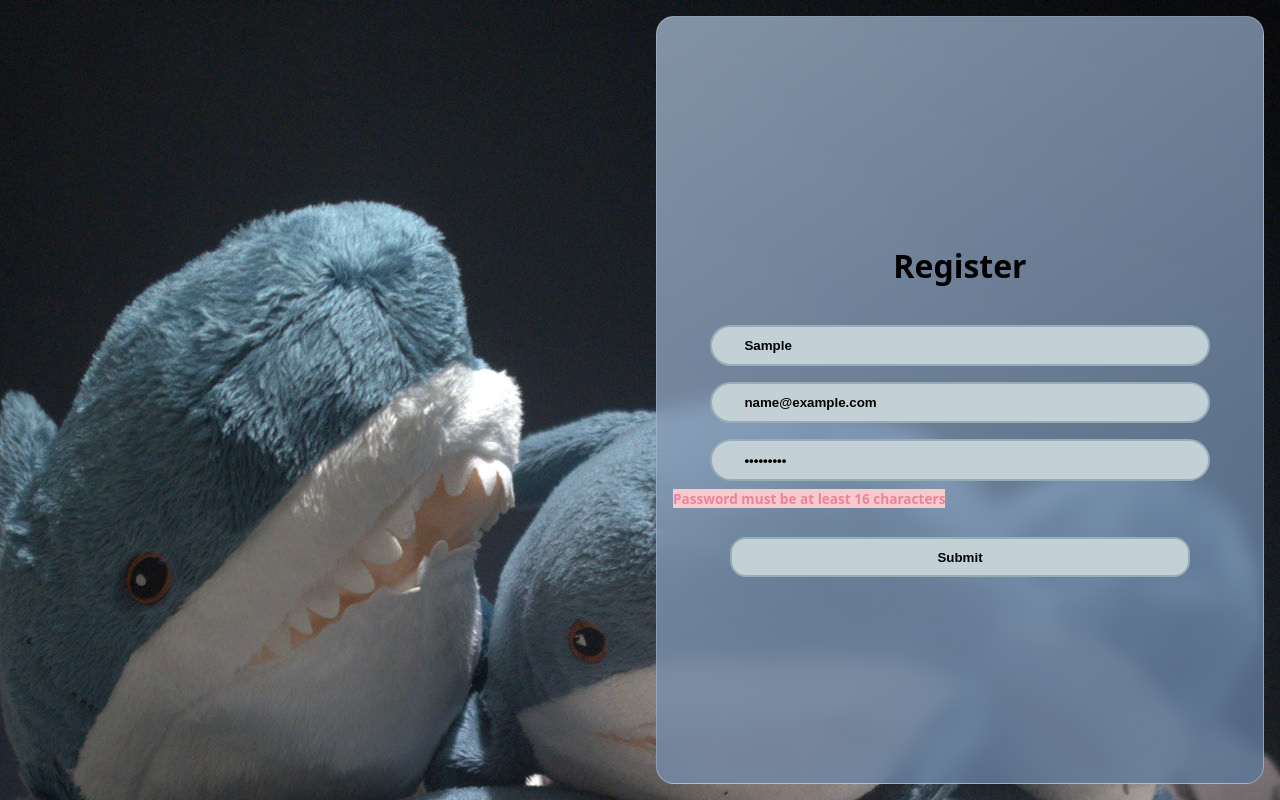
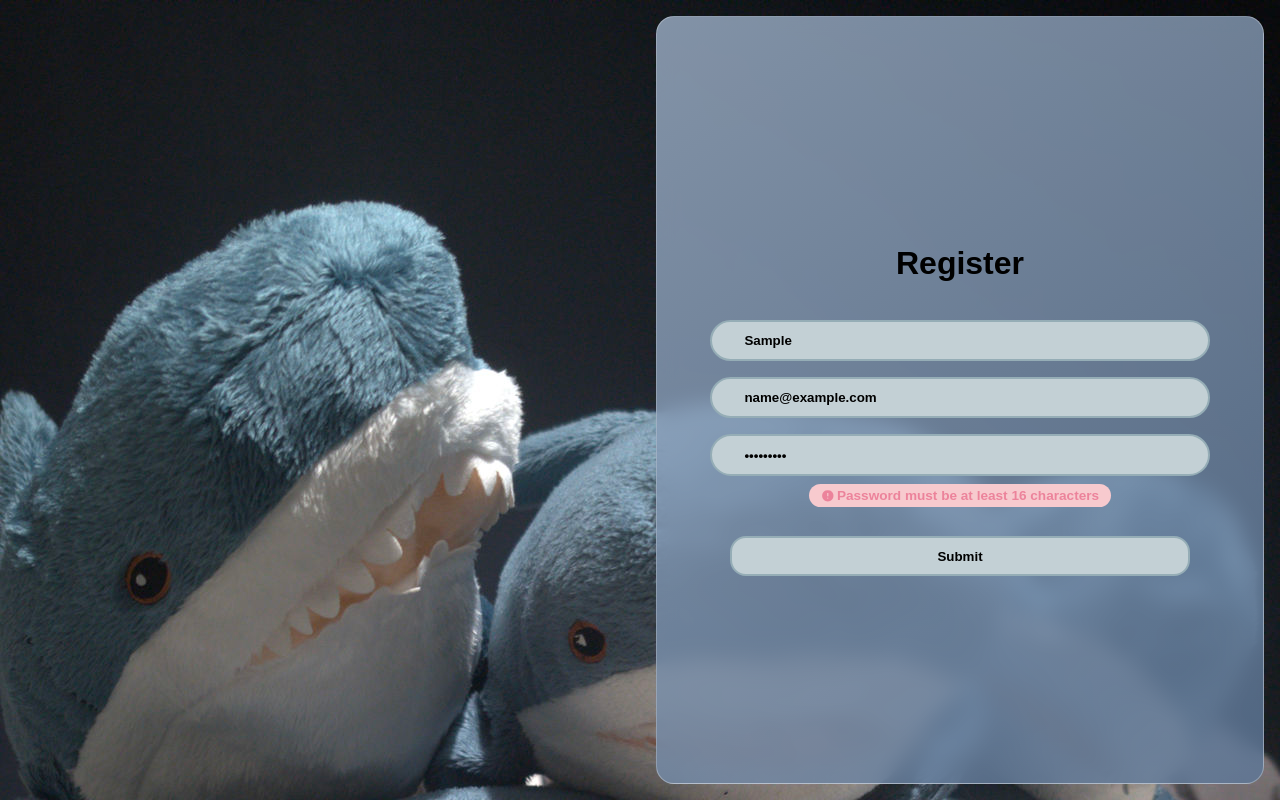
Before and after one commit to V3NCO/Hajdentity, a Nuxt app in the folder frontend/: page /register in a window 1280 px wide. Both pictures are taken after typing "Sample", "name@example.com", "Sample123" into the empty fields and a click on the button "Submit". Built offline with nearby package versions, Linux system fonts and the light colour scheme.

Commit message:
Polished

```diff
--- a/frontend/app/app.vue
+++ b/frontend/app/app.vue
@@ -59,6 +59,11 @@ input:user-invalid {
   font-weight: 600;
   margin: -0.5rem 0 0 0;
   text-align: left;
-  align-self:baseline
+  align-self:auto;
+  padding: 0.25rem 0.75rem 0.25rem 0.75rem;
+  border-radius: 3em;
+  display: inline-flex;
+  align-items: center;
+  gap: 0.15rem;
 }
 </style>
--- a/frontend/app/pages/register/index.vue
+++ b/frontend/app/pages/register/index.vue
@@ -22,33 +22,42 @@ const password = ref('')
 type FieldErrors = Partial<Record<'username' | 'email' | 'password', string>>
 const errors = ref<FieldErrors>({})
 
-function validate() {
-  const next: FieldErrors = {}
+function validate(field: 'all' | 'username' | 'email' | 'password') {
+  const next: FieldErrors = { ...errors.value }
 
+  if (field === "all" || field === "username") {
+    delete next.username
     const u = username.value
     if (!u) next.username = 'Username is required'
     else if (u.length < 3) next.username = 'Username must be at least 3 characters'
     else if (u.length > 96) next.username = 'Username must be at most 96 characters'
     else if (!/^(?:[A-Za-z0-9_]|-){3,96}$/.test(u)) next.username = 'Only letters, numbers, underscores, and hyphens allowed'
+  }
 
+  if (field === "all" || field === "email") {
+    delete next.email
     const e = email.value
     if (!e) next.email = 'Email is required'
     else if (!/^[^\s@]+@[^\s@]+\.[^\s@]+$/.test(e)) next.email = 'Enter a valid email address'
+  }
 
+  if (field === "all" || field === "password") {
+    delete next.password
     const p = password.value
     if (!p) next.password = 'Password is required'
     else if (p.length < 16) next.password = 'Password must be at least 16 characters'
+  }
 
   errors.value = next
   return Object.keys(next).length === 0
 }
 
-function onInput() {
-  validate()
+function onInput(field: 'username' | 'email' | 'password') {
+  validate(field)
 }
 
 async function onSubmit() {
-  if (!validate()) return
+  if (!validate('all')) return
 
   await $fetch("/api/auth/register", { method: 'POST', body: { username: username.value, email: email.value, password: password.value } })
 }
@@ -58,11 +67,11 @@ async function onSubmit() {
 <template>
 <div class="rcont">
   <div class="vcont">
-    <form ref="registerForm" @submit.prevent="onSubmit">
+    <form ref="registerForm" @submit.prevent="onSubmit" novalidate>
       <h1>Register</h1>
       <input
         v-model="username"
-        @input="onInput"
+        @input="onInput('username')"
         id="username"
         name="username"
         placeholder="Your Human name :3"
@@ -72,20 +81,26 @@ async function onSubmit() {
         pattern="(?:[A-Za-z0-9_]|-){3,96}"
         required
       />
-      <p v-if="errors.username" class="err">{{ errors.username }}</p>
+      <p v-if="errors.username" class="err">
+        <Icon name="material-symbols:error" style="justify-self: center;"/>
+        {{ errors.username }}
+      </p>
       <input
         v-model="email"
-        @input="onInput"
+        @input="onInput('email')"
         id="email"
         name="email"
         type="email"
         placeholder="Email address!"
         required
       />
-      <p v-if="errors.email" class="err">{{ errors.email }}</p>
+      <p v-if="errors.email" class="err">
+        <Icon name="material-symbols:error" />
+        {{ errors.email }}
+      </p>
       <input
         v-model="password"
-        @input="onInput"
+        @input="onInput('password')"
         id="password"
         name="password"
         type="password"
@@ -93,7 +108,10 @@ async function onSubmit() {
         minlength=16
         required
       />
-      <p v-if="errors.password" class="err">{{ errors.password }}</p>
+      <p v-if="errors.password" class="err">
+        <Icon name="material-symbols:error" />
+        {{ errors.password }}
+      </p>
       <button type="submit">Submit</button>
     </form>
   </div>
@@ -109,7 +127,7 @@ html, body {
 body {
   overflow: hidden;
   background-image: url("/stocksharks.jpeg");
-  font-family: "Noto Sans";
+  font-family: "Arial";
   /* Eventually this would be an animated carousel of shark images from users */
   /* Maybe scrolling cards, because simple images side by side would look wrong and blending them with gradients would look wrong too */
 }
--- a/frontend/nuxt.config.ts
+++ b/frontend/nuxt.config.ts
@@ -1,6 +1,7 @@
 // https://nuxt.com/docs/api/configuration/nuxt-config
 export default defineNuxtConfig({
   compatibilityDate: '2025-07-15',
+
   devtools: {
     enabled: true,
 
@@ -8,11 +9,18 @@ export default defineNuxtConfig({
       enabled: true
     }
   },
+
   routeRules: {
-      '/api/**': {
-        proxy: "http://127.0.0.1:8000/api/**"
-      },
-      '/fastapi/docs': { proxy: "http://127.0.0.1:8000/docs" },
-      '/openapi.json': { proxy: "http://127.0.0.1:8000/openapi.json" }
-    }
+    '/api/**': {
+      proxy: "http://127.0.0.1:8000/api/**"
+    },
+    '/fastapi/docs': { proxy: "http://127.0.0.1:8000/docs" },
+    '/openapi.json': { proxy: "http://127.0.0.1:8000/openapi.json" },
+  },
+
+  icon: {
+    localApiEndpoint: '/_nuxt_icon_api'
+  },
+
+  modules: ['@nuxt/icon']
 })
--- a/frontend/package.json
+++ b/frontend/package.json
@@ -10,6 +10,8 @@
     "postinstall": "nuxt prepare"
   },
   "dependencies": {
+    "@iconify-json/material-symbols": "^1.2.78",
+    "@nuxt/icon": "2.2.3",
     "nuxt": "^4.4.2",
     "vue": "^3.5.32",
     "vue-router": "^5.0.4"
```
Also changed, not shown: 1 other file (tests, documents, lock files or other folders). Lines whose indentation alone changed are shown as unchanged.
